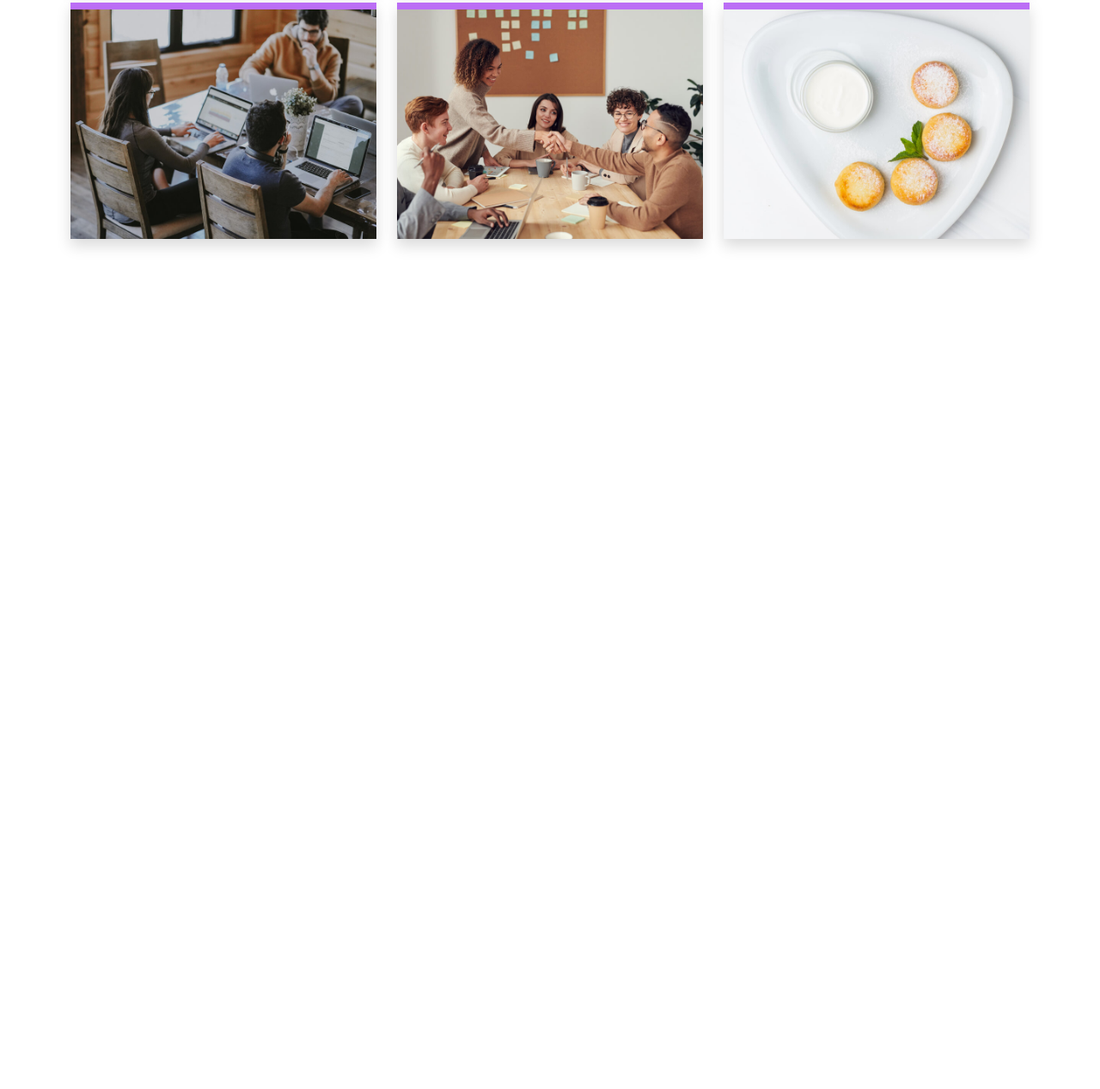
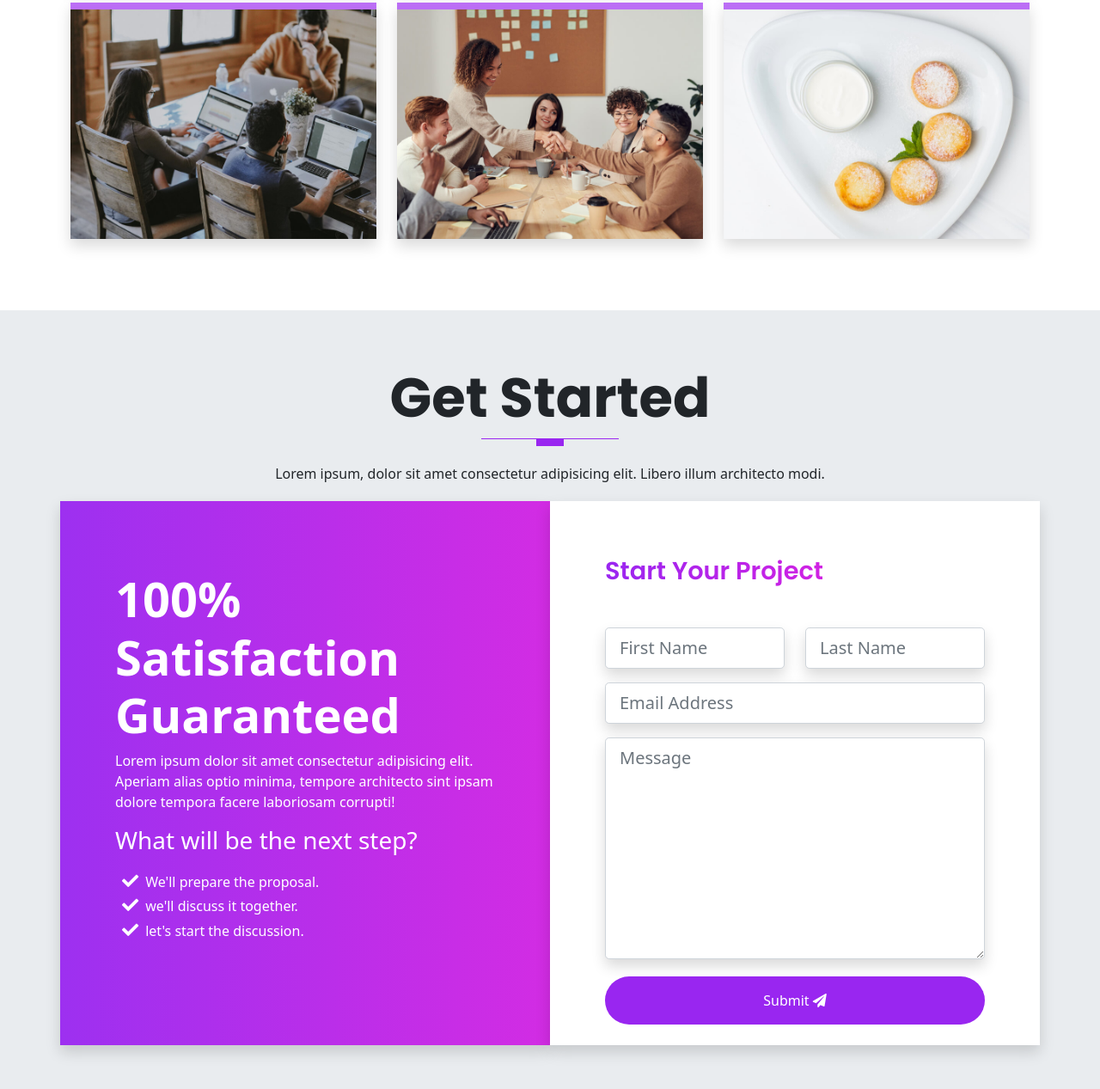
Before and after one commit to tvinjo/bootstrap-v5, a website: page index.html in a window 1280 px wide. Shown: the part 6021-7288 px from the top of the page at 86% size. Before the commit the page ends 6382 px from the top, so only its background shows below. Drawn offline with Linux system fonts and the light colour scheme.

Commit message:
Implement CTA section

```diff
--- a/index.html
+++ b/index.html
@@ -566,6 +566,58 @@
     </div>
   </section>
 
+  <!-- /////////////////////////////////////////////////////
+                Get Started Section / CTA
+/////////////////////////////////////////////////////-->
+    <section id="contact" class="get-started">
+      <div class="container">
+        <div class="row text-center">
+          <h1 class="display-3 fw-bold text-capitalize">Get Started</h1>
+          <div class="heading-line"></div>
+          <p class="lh-lg">Lorem ipsum, dolor sit amet consectetur adipisicing elit. Libero illum architecto modi.</p>
+        </div>
+<!-- CTA Content -->
+        <div class="row text-white">
+          <div class="col-12 col-lg-6 gradient shadow p-3">
+            <div class="cta-info w-100">
+              <h4 class="display-4 fw-bold">100% Satisfaction Guaranteed</h4>
+              <p class="lh-lh">Lorem ipsum dolor sit amet consectetur adipisicing elit. Aperiam alias optio minima, tempore architecto sint ipsam dolore tempora facere laboriosam corrupti!</p>
+              <h3 class="display-3-brief">What will be the next step?</h3>
+              <ul class="cta-info-list">
+                <li>We'll prepare the proposal.</li>
+                <li>we'll discuss it together.</li>
+                <li>let's start the discussion.</li>
+              </ul>
+            </div>
+          </div>
+          <div class="col-12 col-lg-6 bg-white shadow p-3">
+            <div class="form w-100 pb-2">
+              <h4 class="display-3-title mb-5">Start your project</h4>
+              <form action="#" class="row">
+                <div class="col-lg-6 col-md-6 mb-3">
+                  <input type="text" placeholder="First Name" id="inputFirstName" class="form-control shadow form-control-lg">
+                </div>
+                <div class="col-lg-6 col-md-6 mb-3">
+                  <input type="text" placeholder="Last Name" id="inputLastName" class="form-control shadow form-control-lg">
+                </div>
+                <div class="col-lg-12 mb-3">
+                  <input type="email" placeholder="Email Address" id="inputEmail" class="form-control shadow form-control-lg">
+                </div>
+                <div class="col-lg-12 mb-3">
+                  <textarea name="message" placeholder="Message" id="message" rows="8" class="form-control shadow form-control-lg"></textarea>
+                </div>
+                <div class="text-center d-grid mt-1">
+                  <button type="button" class="btn btn-primary rounded-pill pt-3 pb-3">
+                    Submit
+                    <i class="fas fa-paper-plane"></i>
+                  </button>
+                </div>
+              </form>
+            </div>
+          </div>
+        </div>
+      </div>
+    </section>
 
   <!-- /////////////////////////////////////////////////////
               Scripts
--- a/scss/components/_typography.scss
+++ b/scss/components/_typography.scss
@@ -70,3 +70,8 @@
     border-right: 0.1rem solid $gray-300;
     height: 100%;
 }
+
+// Gradient
+.gradient {
+    background: linear-gradient(to right, rgba($primary, 0.95), rgba($secondary, 0.95));
+}
--- a/scss/sections/_get-started.scss
+++ b/scss/sections/_get-started.scss
@@ -0,0 +1,45 @@
+@use '../custom' as *;
+@use '../components/mixins' as *;
+
+.get-started {
+    padding: 4rem 0;
+    background-color: $gray-200;
+}
+
+.cta-info {
+    padding: 3rem;
+    margin: 1rem 0;
+
+    &-list {
+        position: relative;
+        list-style-type: none;
+        display: block;
+        padding-top: 0.5rem;
+        padding-left: 0.5rem;
+        margin-bottom: 0.7rem;
+
+        li::before {
+            font-family: "Font Awesome 5 Free";
+            content:  "\f00c";
+            font-weight: 600;
+            margin-right: 0.5rem;
+            font-size: 1.2rem;
+        }
+    }
+}
+
+// Form content
+.form {
+    padding: 3rem;
+
+    button {
+        border: none;
+        color: $white;
+
+        a {
+            color: $white;
+            text-decoration: none;
+            text-transform: capitalize;
+        }
+    }
+}
```
Also changed, not shown: assets/css/style.css, 1 other file.
